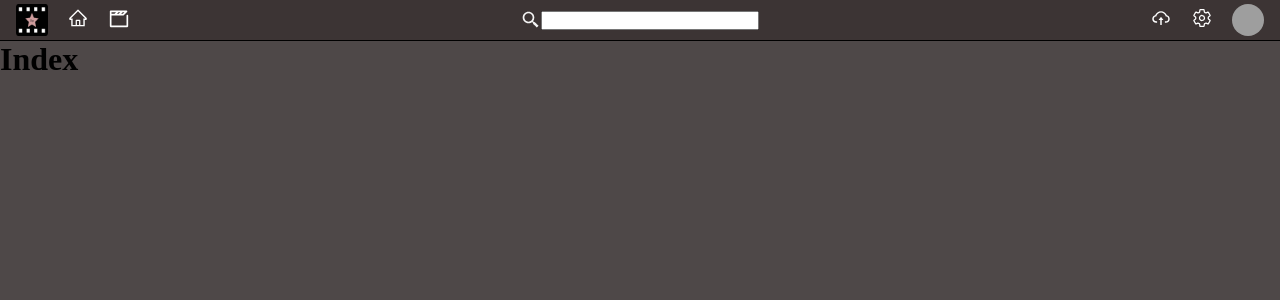
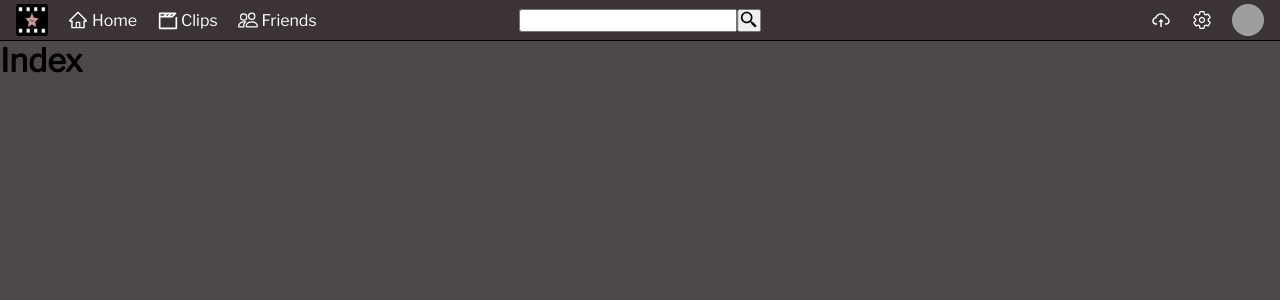
Before and after one commit to Tyson3101/StarClips, a Next.js app: page / in a window 1280 px wide. Shown: the top 300 px of the page. Built offline with nearby package versions, Linux system fonts and the light colour scheme; grey boxes are pictures that could not be loaded.

Commit message:
Navbar responsive

```diff
--- a/package.json
+++ b/package.json
@@ -12,7 +12,8 @@
     "next": "12.3.0",
     "react": "18.2.0",
     "react-dom": "18.2.0",
-    "react-icons": "^4.4.0"
+    "react-icons": "^4.4.0",
+    "react-responsive": "^9.0.0"
   },
   "devDependencies": {
     "@types/node": "18.7.18",
--- a/src/components/NavBar.tsx
+++ b/src/components/NavBar.tsx
@@ -3,6 +3,8 @@ import { IoSettingsOutline } from "react-icons/io5";
 import { AiOutlineCloudUpload, AiOutlineHome } from "react-icons/ai";
 import { BiSearchAlt2 } from "react-icons/bi";
 import { GrMultimedia } from "react-icons/gr";
+import { BsPeople } from "react-icons/bs";
+import { useMediaQuery } from "react-responsive";
 
 import styles from "../../styles/NavBar.module.css";
 
@@ -12,6 +14,9 @@ const user = {
 };
 
 function NavBar() {
+  const showItemTitles = useMediaQuery({
+    query: "(min-width: 550px)",
+  });
   return (
     <div className={styles.navbar}>
       <ul className={styles.navbarItems}>
@@ -22,22 +27,31 @@ function NavBar() {
               width={"32"}
               height={"32"}
             />
-          </li>
+          </li>{" "}
           <li>
             <a href="#">
               <AiOutlineHome size={20} />
+              {showItemTitles ? <>&nbsp;Home</> : null}
             </a>
           </li>
           <li className={styles.mediaReactIcon}>
             <a href="#">
-              {" "}
               <GrMultimedia size={20} />
+              {showItemTitles ? <>&nbsp;Clips</> : null}
+            </a>
+          </li>
+          <li>
+            <a href="#">
+              <BsPeople size={20} />
+              {showItemTitles ? <>&nbsp;Friends</> : null}
             </a>
           </li>
         </ul>{" "}
         <li className={styles.search}>
-          <BiSearchAlt2 size={20} />
-          <input type={"text"} />
+          <input type={"text"} />{" "}
+          <button>
+            <BiSearchAlt2 size={20} />
+          </button>
         </li>
         <ul>
           <li>
--- a/styles/NavBar.module.css
+++ b/styles/NavBar.module.css
@@ -1,7 +1,9 @@
 .navbar {
   --bgColour: rgb(60, 52, 52);
+  --hoverColour: rgb(206, 183, 183);
   background-color: var(--bgColour);
   color: whitesmoke;
+  text-align: center;
   position: sticky;
   top: 0;
   border-bottom: 1px solid black;
@@ -15,6 +17,7 @@
 }
 
 .navbarItems > ul {
+  position: relative;
   display: flex;
   align-items: center;
   gap: 1.6vw;
@@ -22,14 +25,20 @@
 
 .navbarItems li {
   list-style: none;
+  height: 40px;
+  cursor: pointer;
+}
+
+.navbarItems * {
   display: inline;
   display: flex;
   align-items: center;
-  height: 40px;
 }
 
 .navbar a {
+  transition: color ease-in 0.1s;
   color: white;
+  text-decoration: none;
 }
 
 .navbar img {
@@ -43,9 +52,13 @@
   transition: fill ease-in 0.1s;
 }
 
-.navbar svg:hover path {
+.navbar li:hover:not(.mediaReactIcon, .settingsReactIcon, .search) svg path {
   transition: fill ease-in 0.1s;
-  fill: rgb(137, 132, 132);
+  fill: var(--hoverColour);
+}
+.navbar li:hover a {
+  transition: color ease-in 0.1s;
+  color: var(--hoverColour);
 }
 
 .mediaReactIcon svg path {
@@ -54,29 +67,60 @@
   stroke: white;
 }
 
-.mediaReactIcon svg:hover path {
+.mediaReactIcon:hover svg path {
   transition: stroke ease-in 0.1s;
-  stroke: rgb(137, 132, 132);
+  stroke: var(--hoverColour);
   fill: var(--bgColour);
 }
 
-.settingsReactIconsvg svg path {
+.settingsReactIcon svg path {
   transition: stroke ease-in 0.1s;
   fill: var(--bgColour);
   stroke: white;
 }
 
-.settingsReactIcon svg:hover path {
+.settingsReactIcon:hover svg path {
   transition: stroke ease-in 0.1s;
-  stroke: rgb(137, 132, 132);
+  stroke: var(--hoverColour);
   fill: var(--bgColour);
+}
+
+.search button {
+  height: 23px;
+  outline: none;
 }
 
 .search input {
   width: 17vw;
+  height: 23px;
   outline: none;
 }
 
 .userAvatar img {
   border-radius: 50%;
 }
+
+@media (min-width: 740px) {
+  .search {
+    position: absolute;
+    left: 50%;
+    transform: translate(-50%, 0);
+  }
+}
+
+@media (max-width: 740px) {
+  .navbarItems > ul {
+    gap: 3vw;
+  }
+}
+@media (max-width: 340px) {
+  .search {
+    display: none;
+  }
+}
+
+@media (max-width: 340px) {
+  .navbarItems > ul {
+    gap: 5vw;
+  }
+}
--- a/styles/globals.css
+++ b/styles/globals.css
@@ -1,5 +1,7 @@
+@import url("https://fonts.googleapis.com/css2?family=Libre+Franklin&display=swap");
 body {
   background-color: rgb(78, 72, 72);
+  font-family: "Libre Franklin";
 }
 
 *,
```
Also changed, not shown: 1 other file (tests, documents, lock files or other folders).
